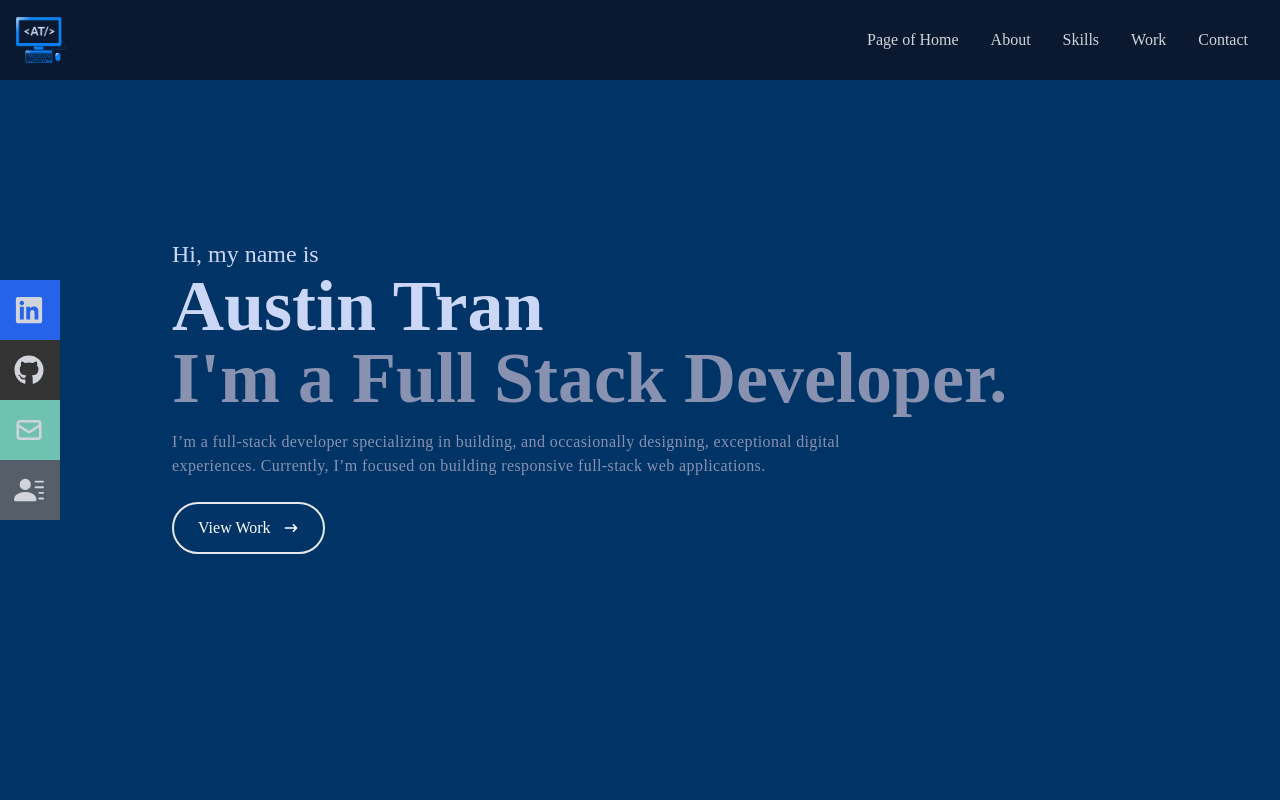
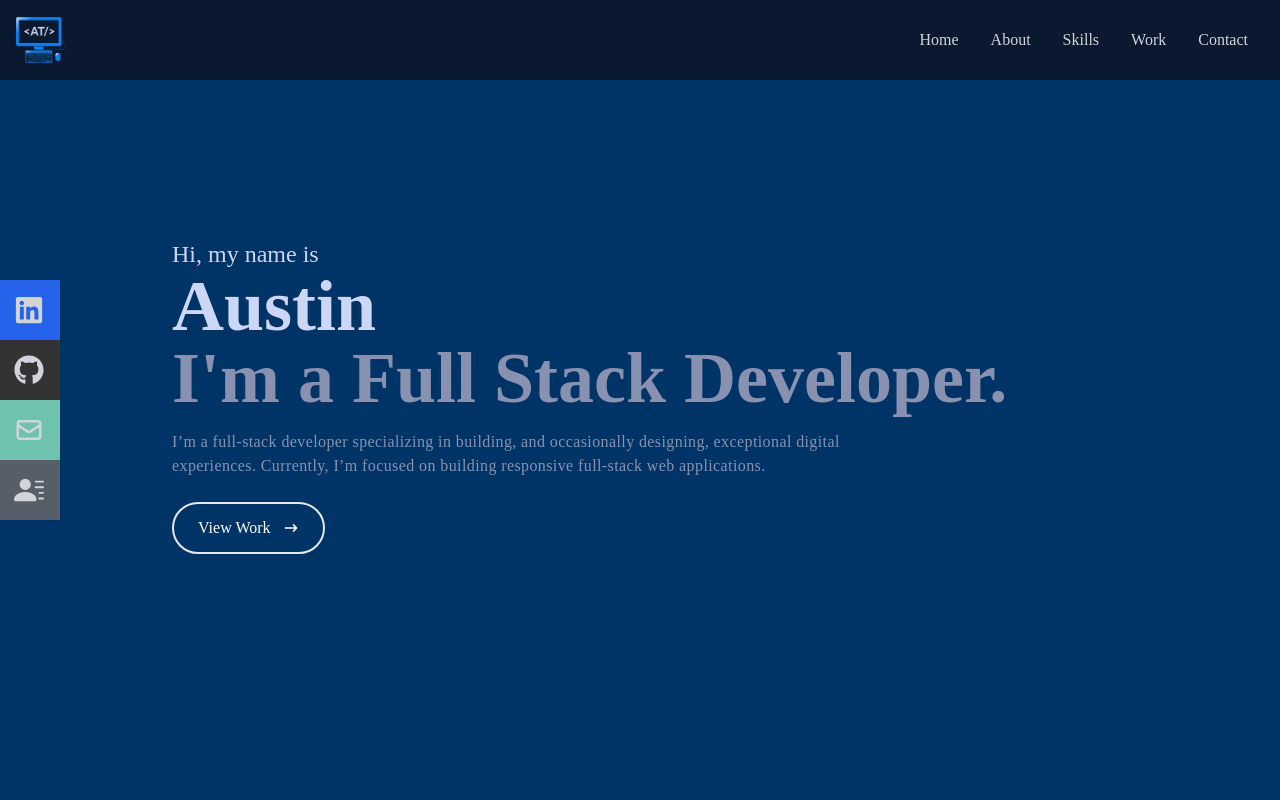
Before and after one commit to AustinT12/Portfolio, a React (Create React App) app: page / in a window 1280 px wide. Shown: the top 800 px of the page. Built offline with nearby package versions, Linux system fonts and the light colour scheme.

Commit message:
title changes

```diff
--- a/src/components/Home.jsx
+++ b/src/components/Home.jsx
@@ -9,7 +9,7 @@ const Home = () => {
       <div className='max-w-[1000px] mx-auto px-8 flex flex-col justify-center h-full'>
         <p className='text-[#ccd6f6] text-2xl'>Hi, my name is</p>
         <h1 className='text-4xl sm:text-7xl font-bold text-[#ccd6f6]'>
-          Austin Tran
+          Austin
         </h1>
         <h2 className='text-4xl sm:text-7xl font-bold text-[#8892b0]'>
           I'm a Full Stack Developer.
--- a/src/components/Navbar.jsx
+++ b/src/components/Navbar.jsx
@@ -27,7 +27,7 @@ const Navbar = () => {
       <ul className='hidden md:flex'>
         <li className='hover:text-[#8892b0]'>
           <Link to='home' smooth={true} duration={500}>
-            Page of Home
+            Home
           </Link>
         </li>
         <li className='hover:text-[#8892b0]'>
```
